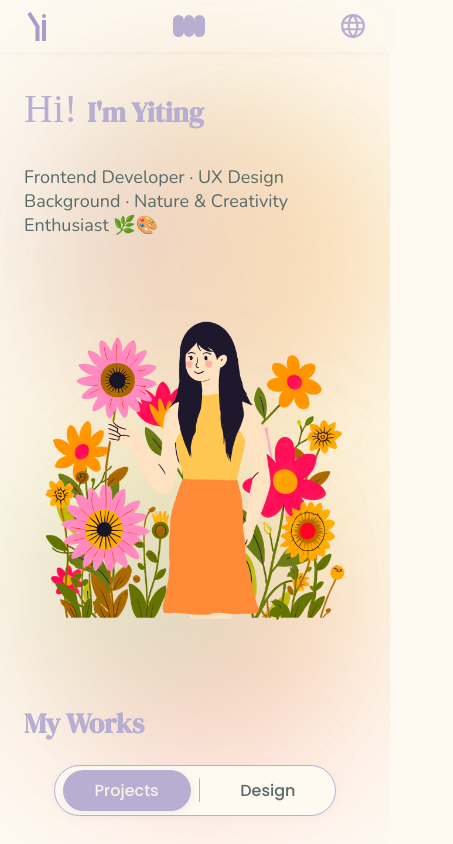
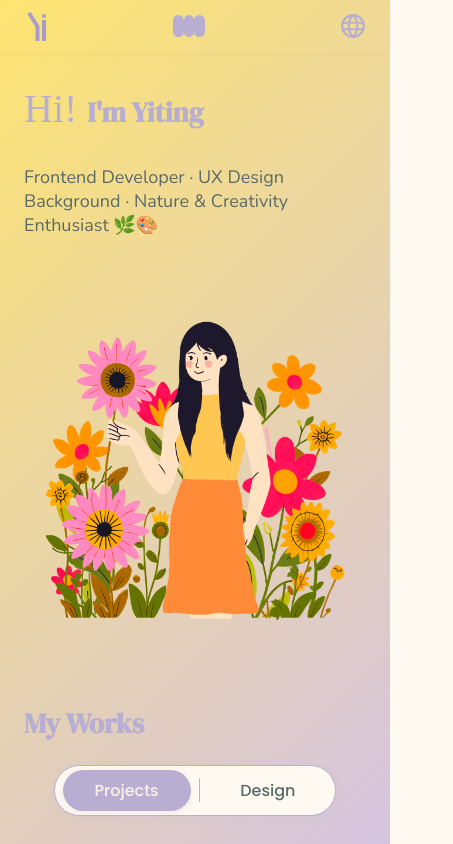
Before and after one commit to Yiting-zh/yiting-portfolio, a React (Vite) app: page / in a window 390 px wide. Shown: the top 844 px of the page, 453 px wide, since content can reach past the window. Built offline with nearby package versions, Linux system fonts and the light colour scheme; a web font is replaced by a local one.

Commit message:
Optimize mobile experience—background animation replaced with gradient, Projects section now shows only static images on mobile, GIFs on desktop.

```diff
--- a/src/Components/BallsBackground.jsx
+++ b/src/Components/BallsBackground.jsx
@@ -34,15 +34,18 @@ function Ball({ color, size, duration, index }) {
 }
 
 
+
 const BallsBackground = () => {
-  // Generate keyframes for each ball's movement with multiple random points
+  // 判断是否为移动端
+  const isMobile = typeof window !== 'undefined' && window.innerWidth < 768;
+
   React.useEffect(() => {
+    if (isMobile) return; // 移动端不生成动画 keyframes
     const style = document.createElement('style');
     let keyframes = '';
     balls.forEach((ball, i) => {
       const vw = 100 - ball.size / window.innerWidth * 100;
       const vh = 100 - ball.size / window.innerHeight * 100;
-      // Generate 5 random keyframes for each ball
       let frames = [];
       for (let k = 0; k < 5; k++) {
         const percent = Math.round((k / 4) * 100);
@@ -57,8 +60,27 @@ const BallsBackground = () => {
     return () => {
       document.head.removeChild(style);
     };
-  }, []);
+  }, [isMobile]);
 
+  if (isMobile) {
+    // 移动端用简单渐变或纯色背景
+    return (
+      <div
+        className="balls-bg"
+        style={{
+          position: "fixed",
+          top: 0,
+          left: 0,
+          width: "100vw",
+          height: "100vh",
+          zIndex: -1,
+          background: "linear-gradient(135deg, #fde471 0%, #d5c4e0 100%)"
+        }}
+      />
+    );
+  }
+
+  // PC端显示动画球
   return (
     <div
       className="balls-bg"
--- a/src/Components/Projects.jsx
+++ b/src/Components/Projects.jsx
@@ -1,4 +1,5 @@
 import { useState } from "react";
+
 
 function Projects({ dict }) {
     const [segment, setSegment] = useState("projects");
@@ -9,6 +10,9 @@ function Projects({ dict }) {
             setSegment("projects");
         }
     };
+
+    // 判断是否为移动端
+    const isMobile = typeof window !== 'undefined' && window.innerWidth < 768;
 
     // 多语言项目数组
     const projects = dict.projects ? Object.values(dict.projects) : [];
@@ -39,13 +43,15 @@ function Projects({ dict }) {
                                 <div className="project-row" key={project.name}>
                                     {/* 大卡片 - 静态图片和完整信息 */}
                                     <div className="project-card card-cover" data-aos="fade-up">
-                                        {/* 使用媒体查询在CSS中控制的图片 */}
                                         <img
                                             src={project.coverImage}
                                             alt={project.name}
                                         />
                                         <div className="project-card-detail">
-                                            <img src={project.gifImage} alt={`${project.name} demo`} />
+                                            {/* PC端显示 GIF，移动端不显示 GIF */}
+                                            {!isMobile && (
+                                                <img src={project.gifImage} alt={`${project.name} demo`} />
+                                            )}
                                             <div className="project-links">
                                                 {project.viewLive && (
                                                     <a
```
Also changed, not shown: 3 other files (tests, documents, lock files or other folders).
